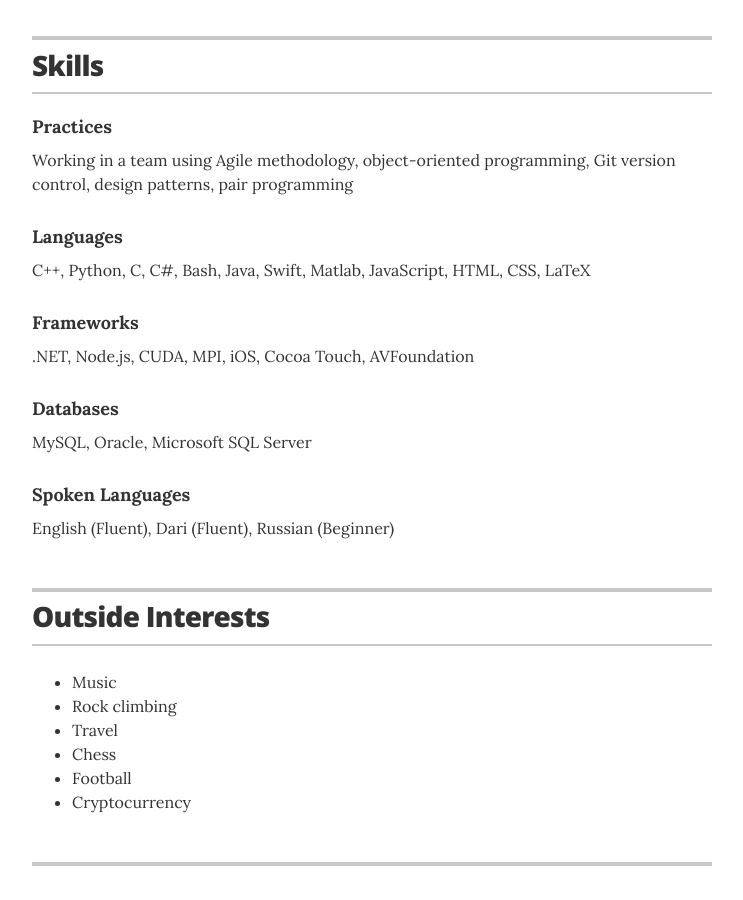
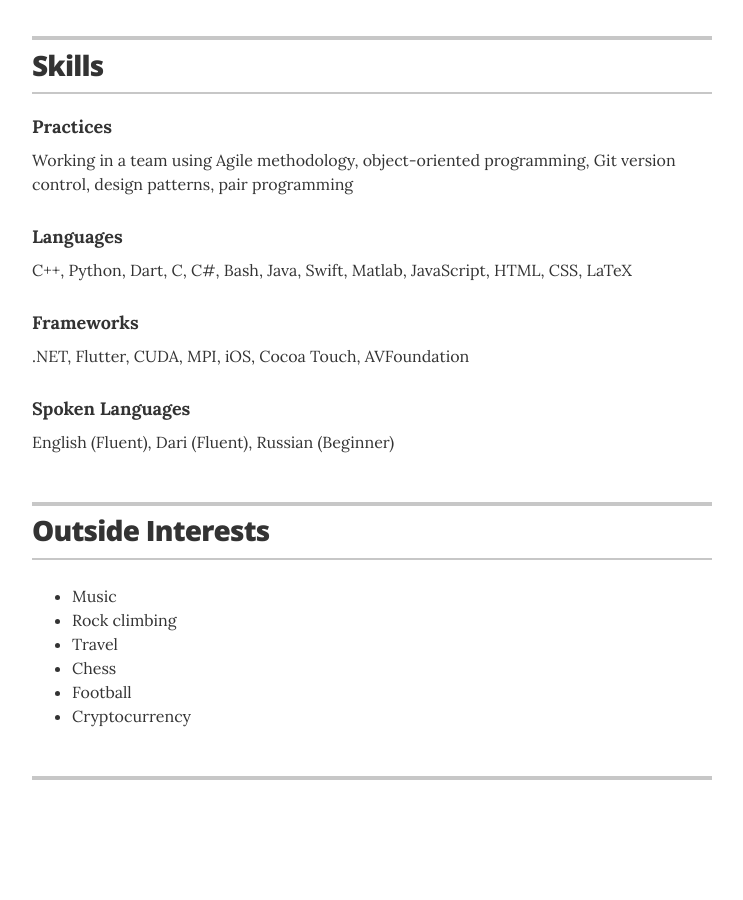
Before and after one commit to nmazidi/nmazidi.github.io, a Jekyll site: the page built from index.html, in a window 1280 px wide and 900 px high, scrolled down 4704 px. Shown: the whole window, without its empty margins (268-1011 px from the left). Built offline with Jekyll 4.4.1, drawn with Linux system fonts in a browser that asks for light colours; after the commit the page ends 5556 px from its top, so only the background shows below that.

Commit message:
added to skills

```diff
--- a/_data/skills.yml
+++ b/_data/skills.yml
@@ -3,13 +3,10 @@
   description: Working in a team using Agile methodology, object-oriented programming, Git version control, design patterns, pair programming
 
 - skill: Languages
-  description: C++, Python, C, C&#35;, Bash, Java, Swift, Matlab, JavaScript, HTML, CSS, LaTeX
+  description: C++, Python, Dart, C, C&#35;, Bash, Java, Swift, Matlab, JavaScript, HTML, CSS, LaTeX
 
 - skill: Frameworks
-  description: .NET, Node.js, CUDA, MPI, iOS, Cocoa Touch, AVFoundation
-
-- skill: Databases
-  description: MySQL, Oracle, Microsoft SQL Server
+  description: .NET, Flutter, CUDA, MPI, iOS, Cocoa Touch, AVFoundation
 
 - skill: Spoken Languages
   description: English (Fluent), Dari (Fluent), Russian (Beginner)
```
